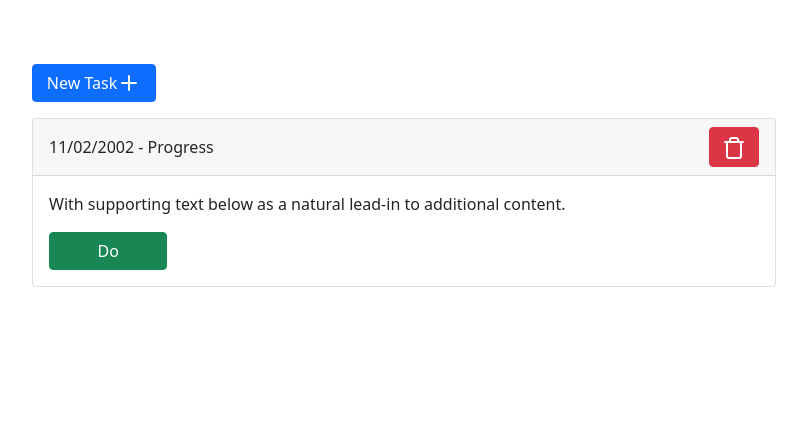
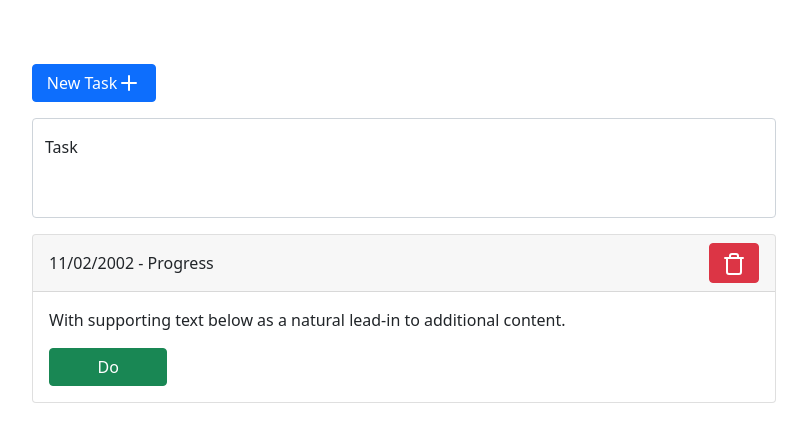
Before and after one commit to finrails/CS50x-FinalProject, a Flask app: page /tasks in a window 1280 px wide. Shown: the part 56-498 px from the top of the page, without its empty margins (236-1043 px from the left). Run offline with Flask 3, Linux system fonts and the light colour scheme; the visitor is signed in with stand-in values (Sample User, id 1).

Commit message:
add: task creation system

```diff
--- a/app.py
+++ b/app.py
@@ -2,6 +2,7 @@ from flask import Flask, request, redirect, flash, url_for, session
 from werkzeug.security import generate_password_hash, check_password_hash
 from flask.wrappers import Response
 from markupsafe import escape
+from datetime import datetime
 from flask import render_template
 from flask_sqlalchemy import SQLAlchemy
 
@@ -72,6 +73,38 @@ def new_user_session():
 
     return render_template("new_user_session.html")
 
+@app.route("/tasks/new", methods=["POST"])
+def new_task():
+    if request.method == "POST":
+        task_body = request.form.get("body")
+        current_time = datetime.now()
+
+        if "user_id" not in session or not session["user_id"]:
+            flash("You must first log in to acess that page", category="error")
+            return redirect("/")
+
+        if not task_body:
+            flash("You must fill the task with at least one character", category="error")
+            return redirect(url_for('show_tasks'))
+
+        if len(task_body) > 255:
+            flash("The task must not has more than 255 characters", category="error")
+            return redirect(url_for('show_tasks'))
+
+        try:
+            current_task = Task(user_id=session['user_id'], body=task_body, created_at=current_time)
+            db.session.add(current_task)
+            db.session.commit()
+        except:
+            flash("Something went wrong.", category="error")
+            return redirect(url_for('show_tasks'))
+
+        flash("Task has been created with success", category="success")
+        return render_template("tasks.html")
+
+
+
+
 @app.route("/tasks", methods=["GET"])
 def show_tasks():
     if 'user_id' in session and session['user_id']:
--- a/templates/tasks.html
+++ b/templates/tasks.html
@@ -7,8 +7,15 @@
 {% block content %}
 	<section class="container d-flex flex-column align-items-center" style="margin-top: 64px;">
 		<div class="container p-0 col-12 col-lg-8 mb-3">
-			<div class="col-12 col-md-3 col-lg-2">
-				<a href="#" class="btn w-100 btn-primary d-flex align-items-center justify-content-center">New Task<i data-feather="plus"></i></a>
+				<form action="{{ url_for('new_task') }}" method="POST">
+					<div class="col-12 col-md-3 col-lg-2">
+						<button type="submit" class="btn w-100 btn-primary d-flex align-items-center justify-content-center">New Task<i data-feather="plus"></i></button>
+					</div>
+					<div class="form-floating mt-3 col-12">
+						<textarea name="body" class="form-control" placeholder="Leave a comment here" id="floatingTextarea" style="resize: none; height: 100px; font-size: 1.10rem;"></textarea>
+						<label for="floatingTextarea">Task</label>
+					</div>
+				</form>
 			</div>
 		</div>
 		<div class="card col-12 col-lg-8">
```
